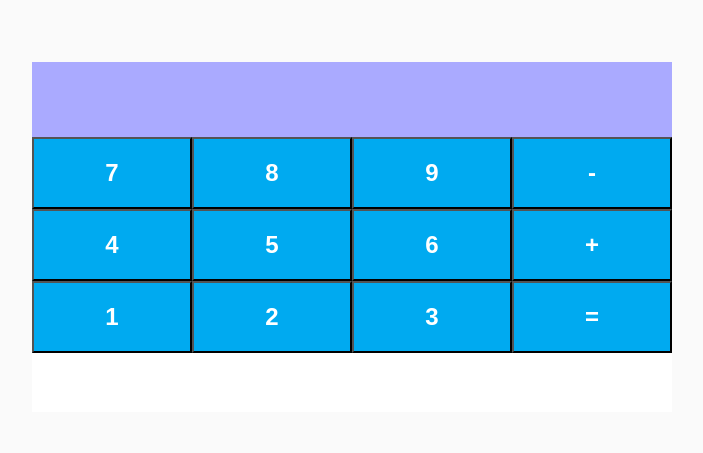
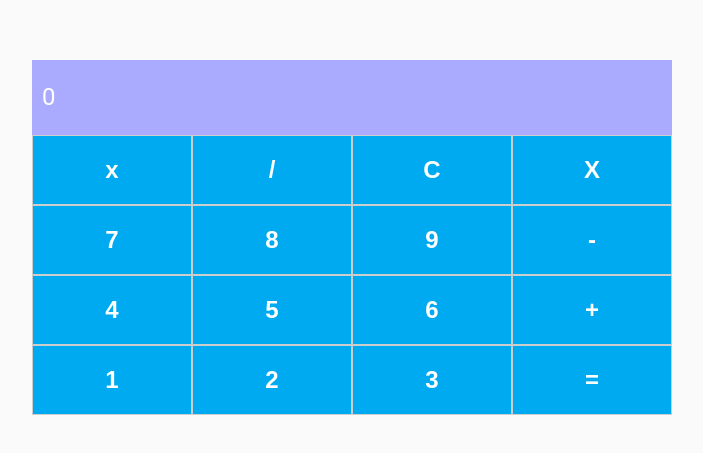
Before and after one commit to Jounos/desafio-01-calculadora, a React (Create React App) app: page / in a window 1280 px wide. Shown: the part 163-616 px from the top of the page, without its empty margins (288-991 px from the left). Built offline with nearby package versions, Linux system fonts and the light colour scheme.

Commit message:
Adicionado iterações com os botões numéricos

```diff
--- a/src/App.js
+++ b/src/App.js
@@ -1,29 +1,46 @@
 import Input from './components/Input';
 import Button from './components/Button';
 import { Container, Content, Row, Column } from './styles';
+import { useState } from 'react';
 
 function App() {
+  const [ currentNumber, setCurrentNumber ] = useState('0');
+
+  const handleOnClear = () => {
+    setCurrentNumber('0')
+  }
+
+  const handleAddNumber = (number) => {
+    setCurrentNumber(prev => `${number}${prev === '0' ? '' : prev}`)
+  }
+
   return (
     <Container>
       <Content>
-        <Input />
+        <Input value={currentNumber}/>
         <Row>
-          <Button label="7"/>
-          <Button label="8"/>
-          <Button label="9"/>
-          <Button label="-"/>
+          <Button label="x" onClick={ () => handleAddNumber('') }/>
+          <Button label="/" onClick={ () => handleAddNumber('') }/>
+          <Button label="C" onClick={ handleOnClear }/>
+          <Button label="X" onClick={ () => handleAddNumber('') }/>
         </Row>
         <Row>
-          <Button label="4"/>
-          <Button label="5"/>
-          <Button label="6"/>
-          <Button label="+"/>
+          <Button label="7" onClick={ () => handleAddNumber('7') }/>
+          <Button label="8" onClick={ () => handleAddNumber('8') }/>
+          <Button label="9" onClick={ () => handleAddNumber('9') }/>
+          <Button label="-" onClick={ () => handleAddNumber('') }/>
         </Row>
         <Row>
-          <Button label="1"/>
-          <Button label="2"/>
-          <Button label="3"/>
-          <Button label="="/>
+          <Button label="4" onClick={ () => handleAddNumber('4') }/>
+          <Button label="5" onClick={ () => handleAddNumber('5') }/>
+          <Button label="6" onClick={ () => handleAddNumber('6') }/>
+          <Button label="+" onClick={ () => handleAddNumber('') }/>
+        </Row>
+        <Row>
+          <Button label="1" onClick={ () => handleAddNumber('1') }/>
+          <Button label="2" onClick={ () => handleAddNumber('2') }/>
+          <Button label="3" onClick={ () => handleAddNumber('3') }/>
+          <Button label="=" onClick={ () => handleAddNumber('=') }/>
         </Row>
       </Content>
     </Container>
--- a/src/components/Button/index.js
+++ b/src/components/Button/index.js
@@ -2,7 +2,7 @@
 
 const Button = ({ label, onClick }) => {
     return (
-        <ButtonContainer onCLick={onClick}>
+        <ButtonContainer onClick={onClick}>
             { label }
         </ButtonContainer>
     );
--- a/src/components/Button/styles.js
+++ b/src/components/Button/styles.js
@@ -2,10 +2,14 @@
 
 export const ButtonContainer = styled.button`
     padding: 20px;
-    border: 1px solif #CDCDCD;
+    border: 1px solid #CDCDCD;
     background-color: #00AAF0;
     color: #FFFFFF;
     font-size: 24px;
     font-weight: 700;
     flex: 1;
+
+    &:hover {
+        opacity: 0.6;
+    }
 `
--- a/src/components/Input/index.js
+++ b/src/components/Input/index.js
@@ -1,9 +1,9 @@
 
 import { InputContainer } from "./styles";
-const Input = () => {
+const Input = ({ value }) => {
     return (
         <InputContainer>
-            <input />
+            <input disabled value={value}/>
         </InputContainer>
     );
 }
```
